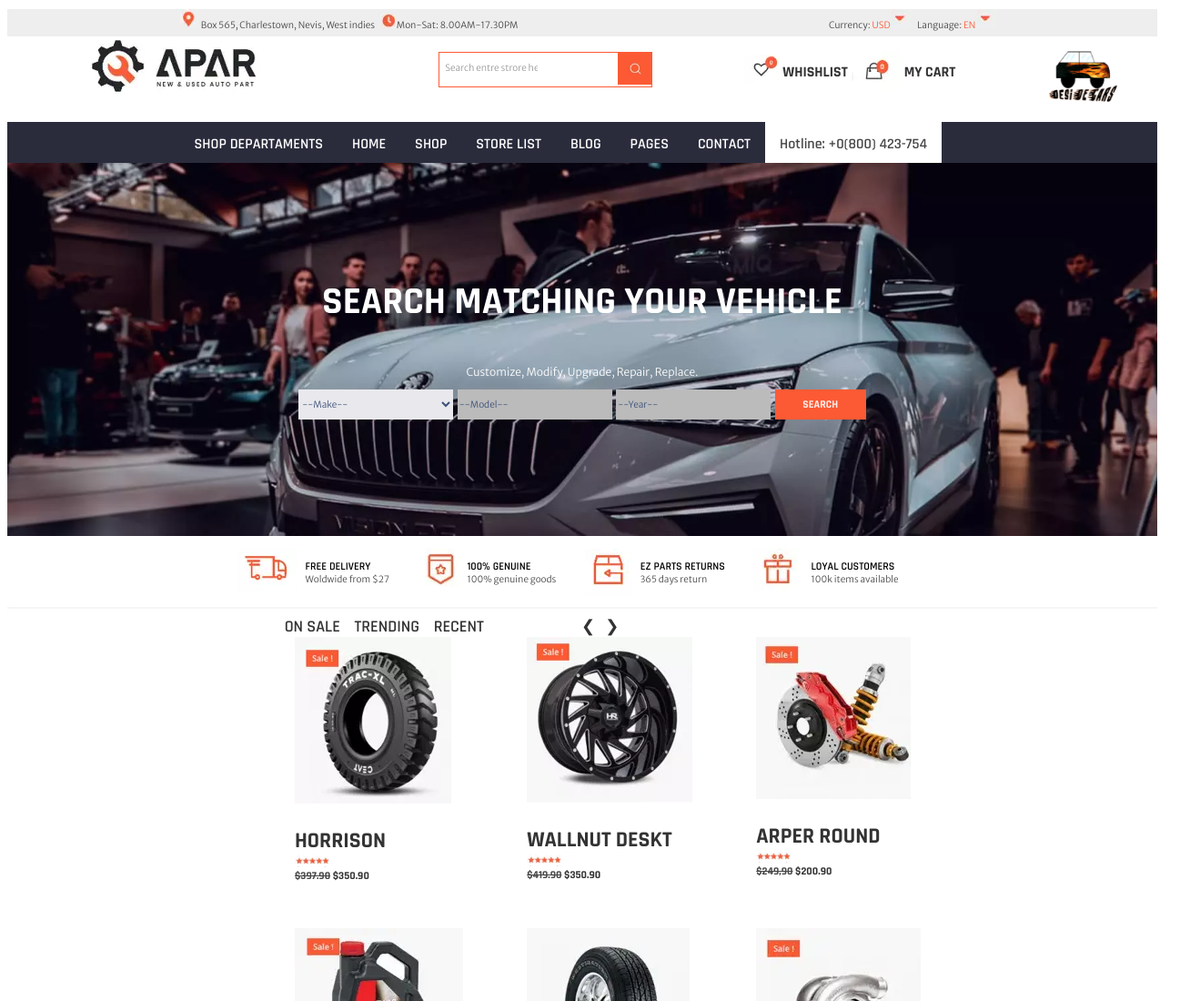
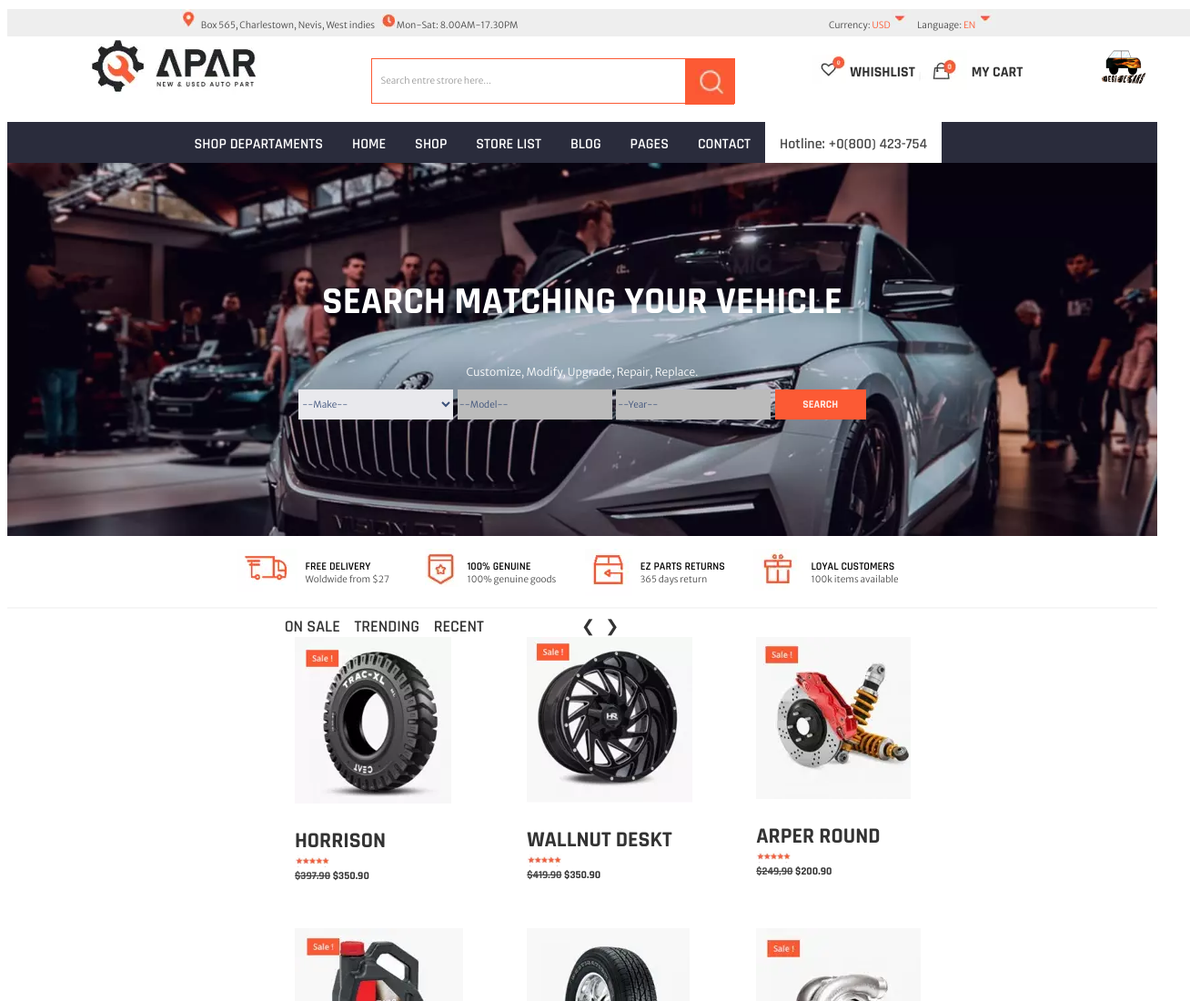
Before and after one commit to desicamacho/ProyectoWeb, a plain HTML site: page Usabilidad/index.html in a window 1280 px wide. Shown: the top 1100 px of the page at 91% size, 1308 px wide, since content can reach past the window. Drawn offline with Linux system fonts and the light colour scheme.

Commit message:
Add files via upload

```diff
--- a/Usabilidad/proyecto.css
+++ b/Usabilidad/proyecto.css
@@ -3,8 +3,8 @@
                     #logo-propio {
                         position: fixed;
                         margin-top: -5%;
-                        left: 90%;
-                        width: 6%;
+                        right: 20px;
+                        width: 50px;
                     }
                     /*@media(max-width:1218px) {
                     #logo-propio {
@@ -42,8 +42,8 @@
                     }
 
                     .nav-buscador form {
-                        width: 70%;
-                        height: 50%;
+                        width: 400px;
+                        height: 50px;
                         border: 1px solid #fc5a34;
                         margin-top: 5%;
                     }
@@ -51,7 +51,7 @@
                     .nav-buscador form input:first-child {
                         margin-top: 4%;
                         margin-left: 2%;
-                        width: 50%;
+                        width: 200px;
                         border: 0px;
                         color: #999999;
                         font-family: 'Merriweather Sans', sans-serif;
@@ -60,7 +60,7 @@
 
                     .nav-buscador form input:last-child {
                         float: right;
-                        width: 16%;
+                        width: 54px;
                         border: 11px solid #fc5a34;
                     }
 
@@ -118,7 +118,7 @@
                     /*parte superior del nav*/
 
                     .nav-superior {
-                        width: 100%;
+                        width: 1300px;
                         height: 30px;
                         background-color: #eeeeee;
                         color: #464646;
```
